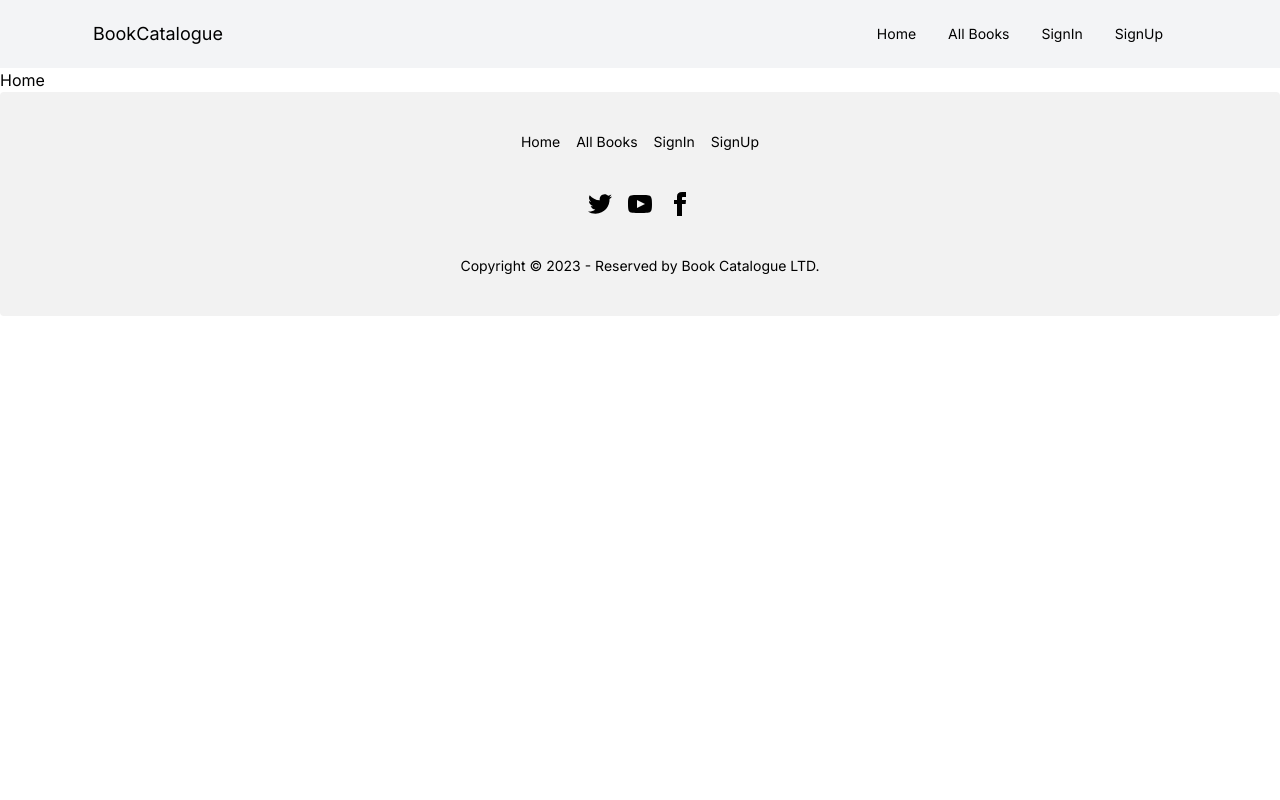
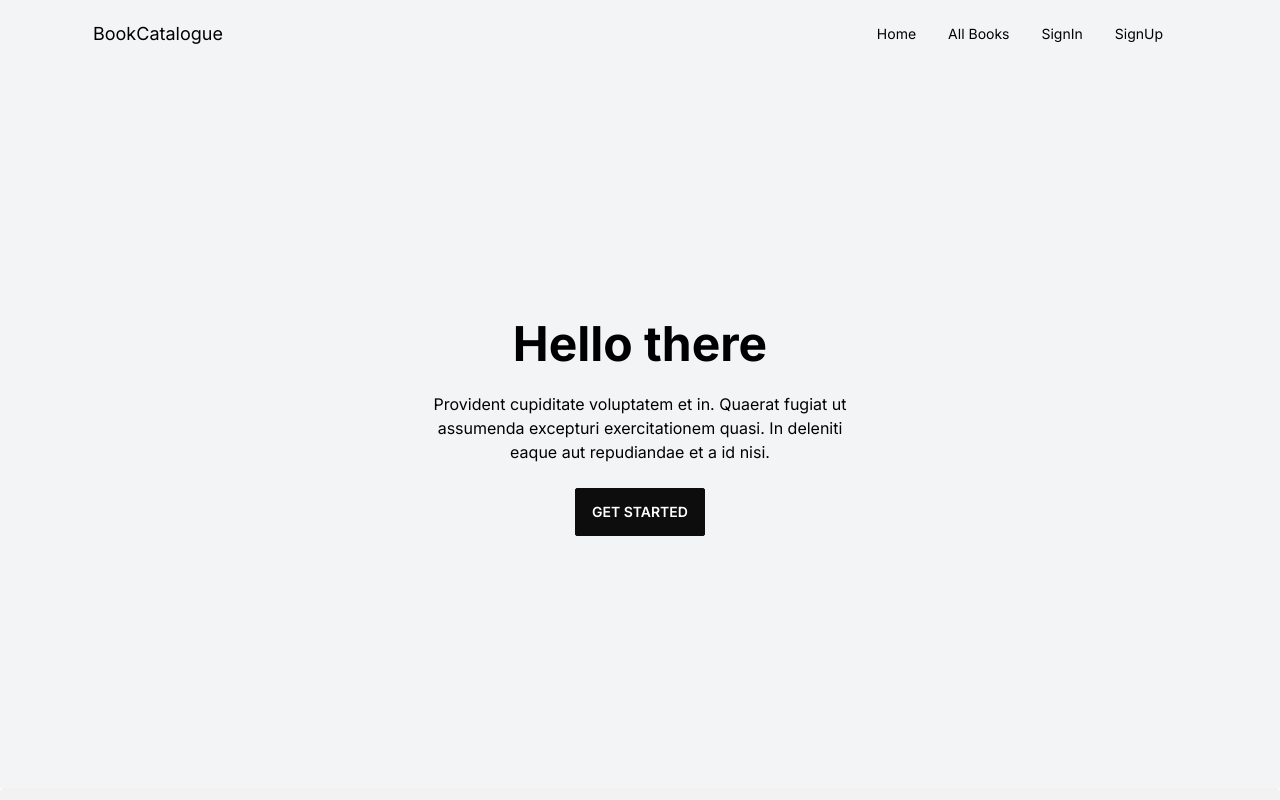
Before and after one commit to sifatullahsu/book-catalogue, a React (Vite) app: page / in a window 1280 px wide. Shown: the top 800 px of the page. Built offline with nearby package versions, Linux system fonts and the light colour scheme.

Commit message:
hero section

```diff
--- a/src/components/Header.tsx
+++ b/src/components/Header.tsx
@@ -19,7 +19,7 @@
   };
 
   return (
-    <div className="bg-gray-100">
+    <div className="bg-gray-100 shadow-sm">
       <div className="container">
         <div className="navbar">
           <div className="navbar-start">
--- a/src/pages/Home.tsx
+++ b/src/pages/Home.tsx
@@ -1,7 +1,19 @@
 const Home = () => {
   return (
     <>
-      <div>Home</div>
+      <div className="hero min-h-[90vh] bg-gray-100">
+        <div className="hero-content text-center">
+          <div className="max-w-md">
+            <h1 className="text-5xl font-bold">Hello there</h1>
+            <p className="py-6">
+              Provident cupiditate voluptatem et in. Quaerat fugiat ut assumenda
+              excepturi exercitationem quasi. In deleniti eaque aut repudiandae
+              et a id nisi.
+            </p>
+            <button className="btn btn-primary">Get Started</button>
+          </div>
+        </div>
+      </div>
     </>
   );
 };
```
